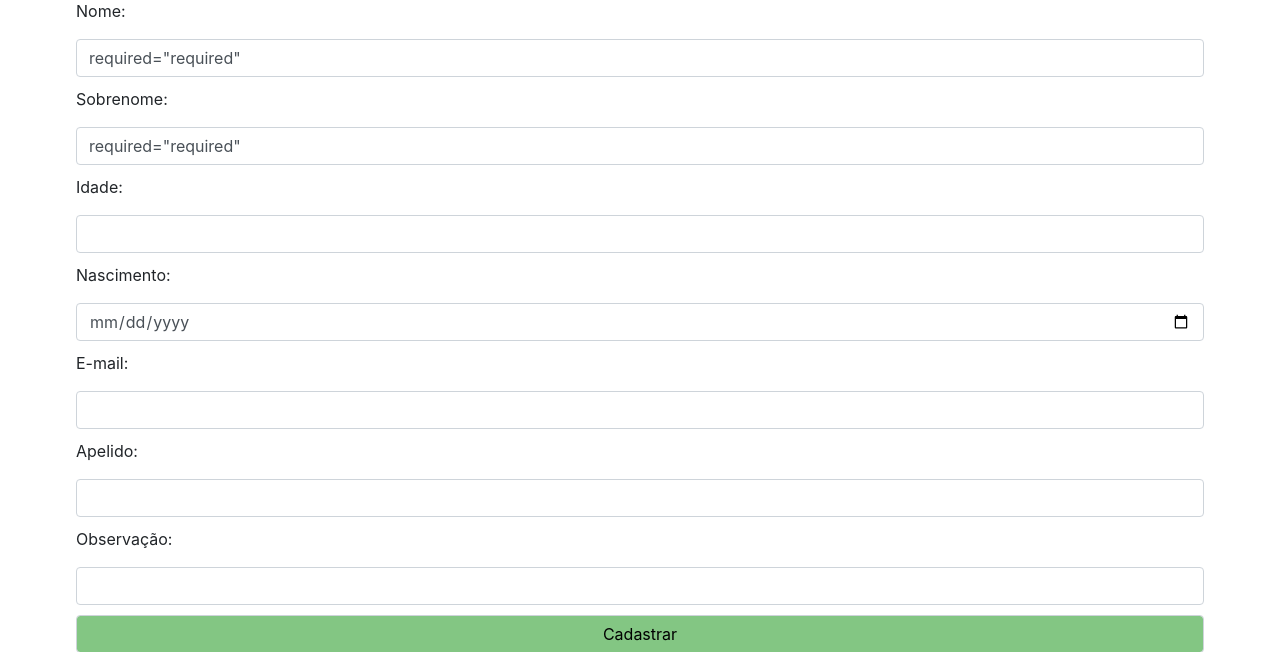
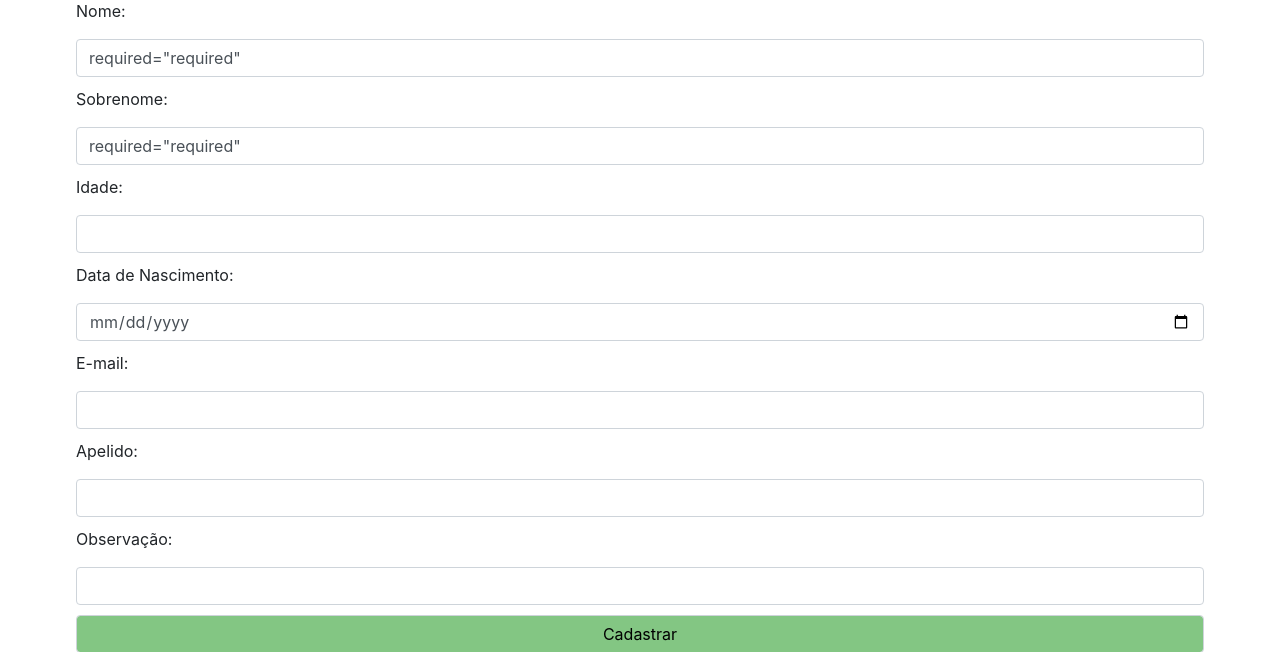
Before and after one commit to EmersonPedra/E-soft, a Django app: page / in a window 1280 px wide. Shown: the part 85-737 px from the top of the page. Run offline with Django 3.2, Linux system fonts and the light colour scheme; data that the repository does not hold is empty; some libraries are stand-ins or nearby versions.

Commit message:
Update createPessoa.html

```diff
--- a/crud/cadastro/templates/cadastroPessoas/createPessoa.html
+++ b/crud/cadastro/templates/cadastroPessoas/createPessoa.html
@@ -10,10 +10,10 @@
         <p>Nome:</p><input type="text" class="form-control" name="nome" value={{nome}} required="required">
         <p>Sobrenome:</p><input type="text" id ="sobrenome-input" class="form-control" name="sobrenome" value={{sobrenome}} required="required">
         <p>Idade:</p><input type="number" class="form-control" name="idade" required="required">
-        <p>Nascimento:</p><input type="date" class="form-control" name="nascimento" required="required">
+        <p>Data de Nascimento:</p><input type="date" class="form-control" name="nascimento" required="required">
         <p>E-mail:</p><input type="email" class="form-control" name="email" required="required">
         <p>Apelido:</p><input type="text" class="form-control" name="apelido" >
-        <p>Observação:</p><input type="text" class="form-control" name="descricao" >
+        <p>Observação:</p><input type="text" class="form-control" name="observacao" >
 
         <div class="add-div">
             <button type="submit" id='adicionar-pessoa' class="form-control">Cadastrar</button>
```
